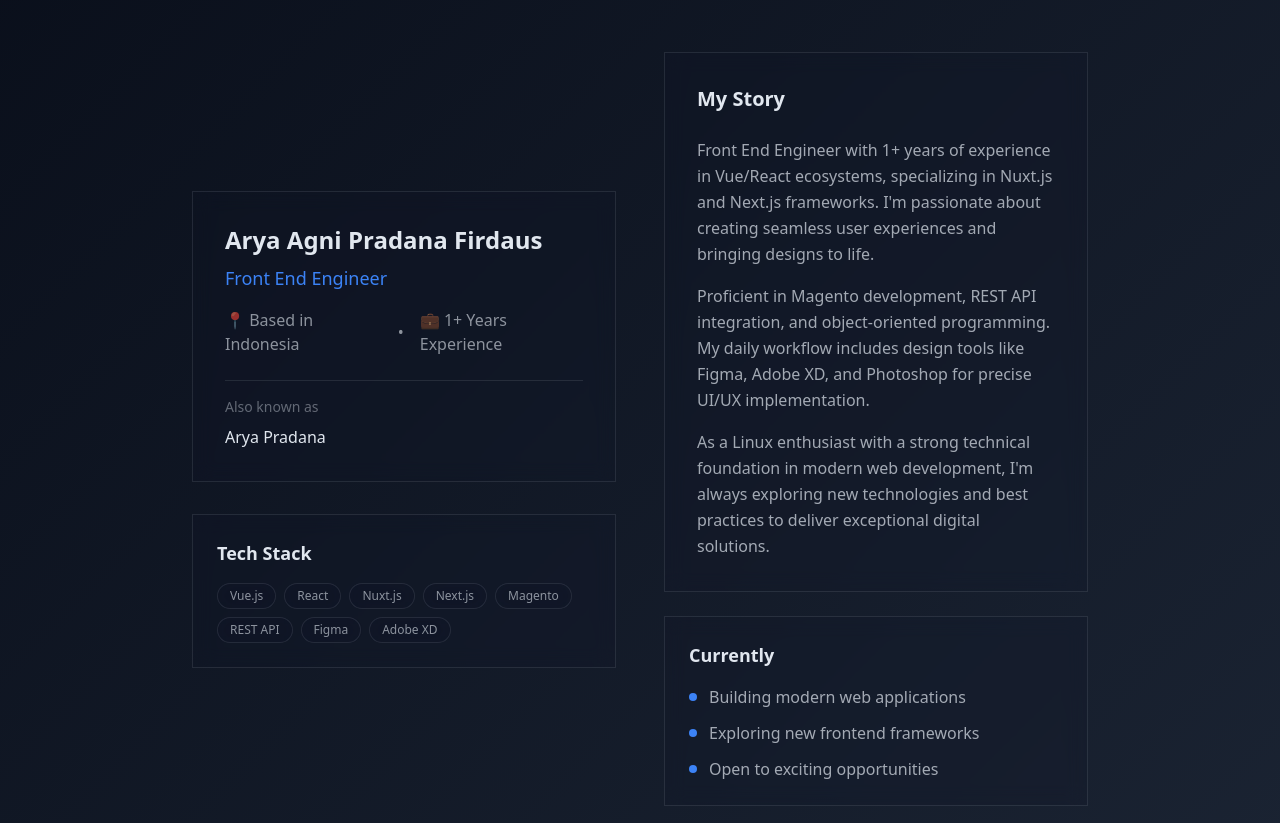
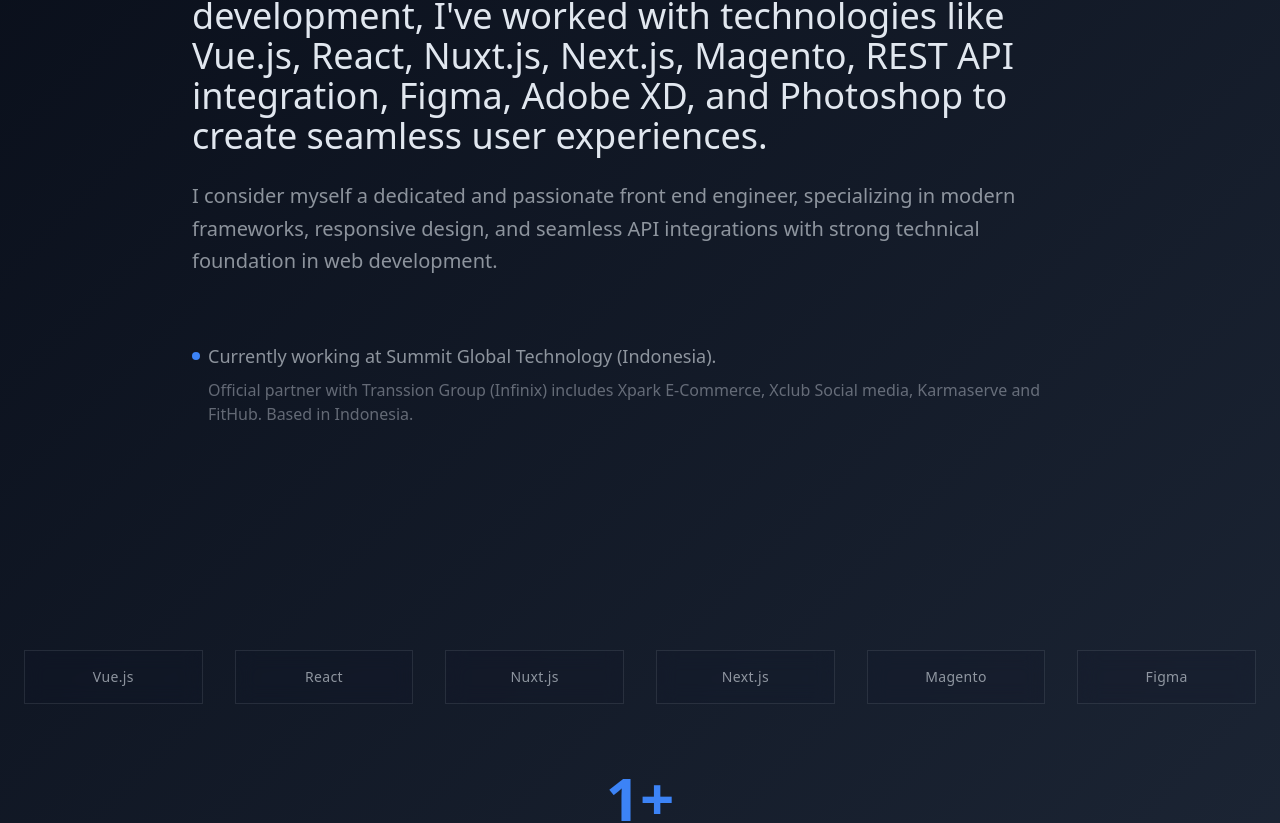
Before and after one commit to aryapdf/aurora-frame-works, a React (Vite) app: page / in a window 1280 px wide. Shown: the part 976-1799 px from the top of the page. Built offline with nearby package versions, Linux system fonts and the light colour scheme; the HTML template or start-up script is replaced by a standard one.

Commit message:
Refactor About and Client Showcase

```diff
--- a/src/components/AboutSection.tsx
+++ b/src/components/AboutSection.tsx
@@ -4,93 +4,40 @@ const AboutSection = () => {
       <div className="container mx-auto px-6">
         <div className="max-w-4xl mx-auto">
           {/* Section Header */}
-          <div className="text-center mb-16">
-            <p className="text-sm text-foreground/40 uppercase tracking-wider mb-4">
-              01 — ABOUT ME
+          <div className="text-left mb-16">
+            <p className="text-sm text-foreground/40 uppercase tracking-wider mb-8">
+              01 — GET TO KNOW ME
             </p>
-            <h2 className="text-4xl md:text-5xl font-bold text-foreground mb-6">
-              Nice to meet you!
-            </h2>
-          </div>
 
-          {/* Content Grid */}
-          <div className="grid grid-cols-1 lg:grid-cols-2 gap-12 items-center">
-            {/* Left Column - Personal Info */}
+            {/* Main Content */}
             <div className="space-y-8">
-              <div className="glass-card p-8 space-y-6">
-                <div>
-                  <h3 className="text-2xl font-bold text-foreground mb-2">
-                    Arya Agni Pradana Firdaus
-                  </h3>
-                  <p className="text-primary font-medium text-lg mb-4">
-                    Front End Engineer
-                  </p>
-                  <div className="flex items-center space-x-4 text-foreground/60">
-                    <span>📍 Based in Indonesia</span>
-                    <span>•</span>
-                    <span>💼 1+ Years Experience</span>
-                  </div>
-                </div>
+              <div className="space-y-6">
+                <h2 className="text-3xl md:text-4xl font-normal text-foreground leading-relaxed">
+                  With over 1+ years of experience in modern web development, I've
+                  worked with technologies like Vue.js, React, Nuxt.js, Next.js, Magento,
+                  REST API integration, Figma, Adobe XD, and Photoshop to create seamless
+                  user experiences.
+                </h2>
 
-                <div className="pt-4 border-t border-foreground/10">
-                  <p className="text-foreground/40 text-sm mb-2">Also known as</p>
-                  <p className="text-foreground font-medium">Arya Pradana</p>
-                </div>
+                <p className="text-xl text-foreground/60 leading-relaxed">
+                  I consider myself a dedicated and passionate front end engineer,
+                  specializing in modern frameworks, responsive design, and seamless
+                  API integrations with strong technical foundation in web development.
+                </p>
               </div>
 
-              {/* Tech Stack */}
-              <div className="glass-card p-6">
-                <h4 className="text-lg font-semibold text-foreground mb-4">Tech Stack</h4>
-                <div className="flex flex-wrap gap-2">
-                  {['Vue.js', 'React', 'Nuxt.js', 'Next.js', 'Magento', 'REST API', 'Figma', 'Adobe XD'].map((tech) => (
-                    <span key={tech} className="px-3 py-1 text-xs rounded-full glass-card text-foreground/60">
-                      {tech}
-                    </span>
-                  ))}
-                </div>
-              </div>
-            </div>
-
-            {/* Right Column - About Description */}
-            <div className="space-y-6">
-              <div className="glass-card p-8">
-                <h4 className="text-xl font-semibold text-foreground mb-6">My Story</h4>
-                <div className="space-y-4 text-foreground/70 leading-relaxed">
-                  <p>
-                    Front End Engineer with 1+ years of experience in Vue/React ecosystems,
-                    specializing in Nuxt.js and Next.js frameworks. I'm passionate about
-                    creating seamless user experiences and bringing designs to life.
-                  </p>
-                  <p>
-                    Proficient in Magento development, REST API integration, and object-oriented
-                    programming. My daily workflow includes design tools like Figma, Adobe XD,
-                    and Photoshop for precise UI/UX implementation.
-                  </p>
-                  <p>
-                    As a Linux enthusiast with a strong technical foundation in modern web
-                    development, I'm always exploring new technologies and best practices
-                    to deliver exceptional digital solutions.
+              {/* Current Job */}
+              <div className="pt-8">
+                <div className="flex items-center space-x-2 text-foreground/60">
+                  <div className="w-2 h-2 rounded-full bg-primary"></div>
+                  <p className="text-lg">
+                    Currently working at Summit Global Technology (Indonesia).
                   </p>
                 </div>
-              </div>
-
-              {/* Current Focus */}
-              <div className="glass-card p-6">
-                <h4 className="text-lg font-semibold text-foreground mb-4">Currently</h4>
-                <div className="space-y-3">
-                  <div className="flex items-center space-x-3">
-                    <div className="w-2 h-2 rounded-full bg-primary"></div>
-                    <span className="text-foreground/70">Building modern web applications</span>
-                  </div>
-                  <div className="flex items-center space-x-3">
-                    <div className="w-2 h-2 rounded-full bg-primary"></div>
-                    <span className="text-foreground/70">Exploring new frontend frameworks</span>
-                  </div>
-                  <div className="flex items-center space-x-3">
-                    <div className="w-2 h-2 rounded-full bg-primary"></div>
-                    <span className="text-foreground/70">Open to exciting opportunities</span>
-                  </div>
-                </div>
+                <p className="text-foreground/40 ml-4 mt-2">
+                  Official partner with Transsion Group (Infinix) includes Xpark E-Commerce,
+                  Xclub Social media, Karmaserve and FitHub. Based in Indonesia.
+                </p>
               </div>
             </div>
           </div>
--- a/src/components/ClientShowcase.tsx
+++ b/src/components/ClientShowcase.tsx
@@ -1,26 +1,26 @@
 const ClientShowcase = () => {
-  const clients = [
-    { name: "Google", logo: "Google" },
-    { name: "YouTube", logo: "YouTube" },
-    { name: "Chevrolet", logo: "CHEVROLET" },
-    { name: "Slack", logo: "slack" },
-    { name: "Spotify", logo: "Spotify" },
-    { name: "HBO", logo: "HBO" }
+  const techStack = [
+    { name: "Vue.js", logo: "Vue.js" },
+    { name: "React", logo: "React" },
+    { name: "Nuxt.js", logo: "Nuxt.js" },
+    { name: "Next.js", logo: "Next.js" },
+    { name: "Magento", logo: "Magento" },
+    { name: "Figma", logo: "Figma" }
   ];
 
   return (
     <section className="py-20 relative">
       <div className="container mx-auto px-6">
-        {/* Client Logos */}
+        {/* Tech Stack Logos */}
         <div className="grid grid-cols-2 md:grid-cols-3 lg:grid-cols-6 gap-8 mb-16">
-          {clients.map((client, index) => (
+          {techStack.map((tech, index) => (
             <div
-              key={client.name}
+              key={tech.name}
               className="flex items-center justify-center p-4 glass-card hover:glow-effect transition-all duration-300"
               style={{ animationDelay: `${index * 0.1}s` }}
             >
               <span className="text-foreground/60 font-medium text-sm tracking-wide">
-                {client.logo}
+                {tech.logo}
               </span>
             </div>
           ))}
```
